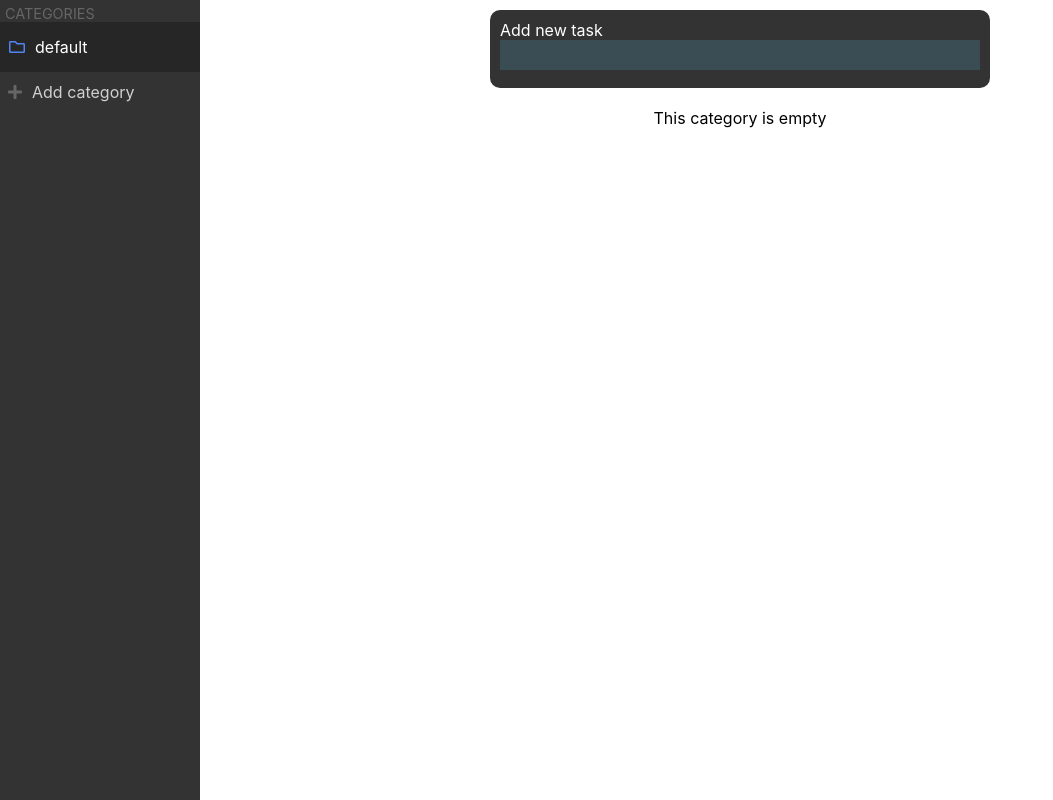
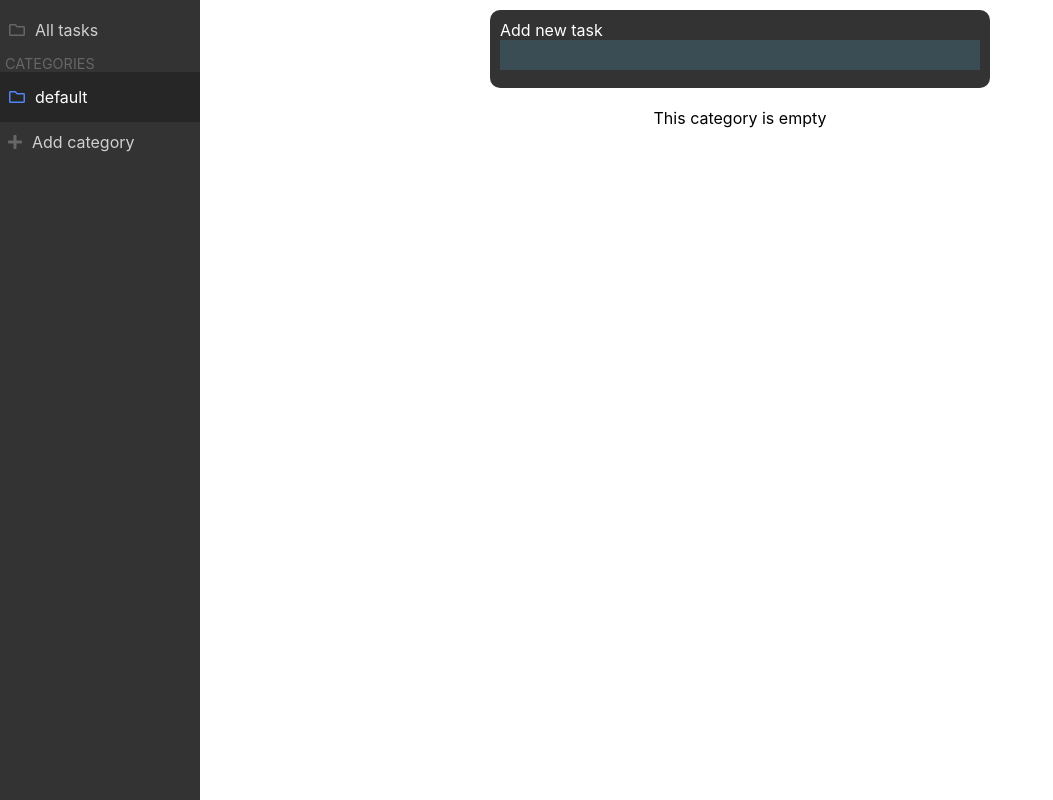
Before and after one commit to krzychu700/toDoApp, a React (Create React App) app: page / in a window 1280 px wide. Shown: the whole page, without its empty margins (0-1053 px from the left). Built offline with nearby package versions, Linux system fonts and the light colour scheme.

Commit message:
moved ListItem into separate component

```diff
--- a/src/containers/AddTodo.js
+++ b/src/containers/AddTodo.js
@@ -2,38 +2,19 @@ import React, {Component} from 'react'
 import { connect } from 'react-redux'
 import { bindActionCreators } from "redux";
 import * as actions from "../actions/index";
-import { Item } from "../components/Item";
 import { FontAwesomeIcon } from '@fortawesome/react-fontawesome';
 import { faFolder } from '@fortawesome/free-regular-svg-icons';
 import { faPlus} from '@fortawesome/free-solid-svg-icons';
+import ListItems from "./ListItems";
 import "./style.scss";
 
 class AddTodo extends Component {
   constructor(props) {
     super(props);
     this.state = {
-      inputValue: '',
       categoryName: '',
       activeCategoryInput: false
     }
-  }
-
-  handleInputTextAdd = (e) => {
-    const { value } = e.target;
-    this.setState({
-      inputValue: value
-    })
-  };
-
-  handleSubmitForm = (e) => {
-    e.preventDefault();
-    if (!this.state.inputValue.trim()) {
-      return
-    }
-    this.props.actions.addTodo(this.state.inputValue);
-    this.setState({
-      inputValue:''
-    })
   }
 
   handleInputCategoryAdd = (e) => {
@@ -85,20 +66,17 @@ class AddTodo extends Component {
     return (
       <div className="container">
         <div className="tasks_container">
-          <div className="newTask_container">
-            Add new task
-            <form onSubmit={this.handleSubmitForm}>
-              <input type="text" value={this.state.inputValue} onChange={this.handleInputTextAdd}/>
-            </form>
-          </div>
-          <div className="allTasks_container">
-            {this.props.toDoData.categories[this.props.toDoData.activeCategory].length > 0 ? "" : "This category is empty"}
-            {this.props.toDoData.categories[this.props.toDoData.activeCategory].map(element => (
-              <Item key={element.id} text={element.text}/>
-            ))}
-          </div>
+          <ListItems />
         </div>
         <div className="sidebar">
+          <div
+            className={this.props.toDoData.activeCategory === "All tasks" ? "category_container category_container-active" : "category_container"}
+            onClick={this.handleCategoryActiveChange}
+            id={"All tasks"}>
+            <FontAwesomeIcon icon={faFolder} className="category_icon"/>
+            <p className="category_text">All tasks</p>
+          </div>
+
           <p className="sidebar_text">categories</p>
           {Object.keys(this.props.toDoData.categories).map((category, index) => (
             <div
@@ -147,25 +125,4 @@ const mapDispatchToProps = (dispatch) => {
   };
 };
 
-// const AddTodo = ({ dispatch }) => {
-//   let input
-//   return (
-//     <div>
-//       <form
-//         onSubmit={e => {
-//           e.preventDefault()
-//           if (!input.value.trim()) {
-//             return
-//           }
-//           dispatch(addTodo(input.value))
-//           input.value = ''
-//         }}
-//       >
-//         <input ref={node => (input = node)} />
-//         <button type="submit">Add Todo</button>
-//       </form>
-//     </div>
-//   )
-// }
-
 export default connect(mapStateToProps, mapDispatchToProps)(AddTodo)
--- /dev/null
+++ b/src/containers/ListItems.js
@@ -0,0 +1,72 @@
+import React, {Component} from 'react'
+import { connect } from 'react-redux'
+import { Item } from "../components/Item";
+import * as actions from "../actions/index";
+import { bindActionCreators } from "redux";
+
+import "./style.scss";
+
+class ListItems extends Component {
+  constructor(props) {
+    super(props);
+    this.state = {
+      inputValue: '',
+      categoryName: '',
+      activeCategoryInput: false
+    }
+  }
+
+  handleInputTextAdd = (e) => {
+    const { value } = e.target;
+    this.setState({
+      inputValue: value
+    })
+  };
+
+  handleSubmitForm = (e) => {
+    e.preventDefault();
+    if (!this.state.inputValue.trim()) {
+      return
+    }
+    this.props.actions.addTodo(this.state.inputValue);
+    this.setState({
+      inputValue:''
+    })
+  }
+  render() {
+    return (
+      <>
+        {this.props.toDoData.activeCategory !== "All tasks" &&
+          <>
+            <div className="newTask_container">
+              Add new task
+              <form onSubmit={this.handleSubmitForm}>
+                <input type="text" value={this.state.inputValue} onChange={this.handleInputTextAdd}/>
+              </form>
+            </div>
+            <div className="allTasks_container">
+              {this.props.toDoData.categories[this.props.toDoData.activeCategory].length > 0 ? "" : "This category is empty"}
+              {this.props.toDoData.categories[this.props.toDoData.activeCategory].map(element => (
+                <Item key={element.id} text={element.text}/>
+              ))}
+            </div>
+          </>
+        }
+      </>
+    );
+  }
+}
+
+const mapStateToProps = (state) => {console.log(state)
+  return {
+    toDoData: state.todos,
+  };
+};
+
+const mapDispatchToProps = (dispatch) => {
+  return {
+    actions: bindActionCreators(actions, dispatch)
+  };
+};
+
+export default connect(mapStateToProps, mapDispatchToProps)(ListItems)
--- a/src/reducers/todos.js
+++ b/src/reducers/todos.js
@@ -3,7 +3,6 @@ const initialState = {
     default: [],
   },
   activeCategory: 'default',
-  test: 0,
 }
 const todos = (state = initialState, action) => {
   switch (action.type) {
```
